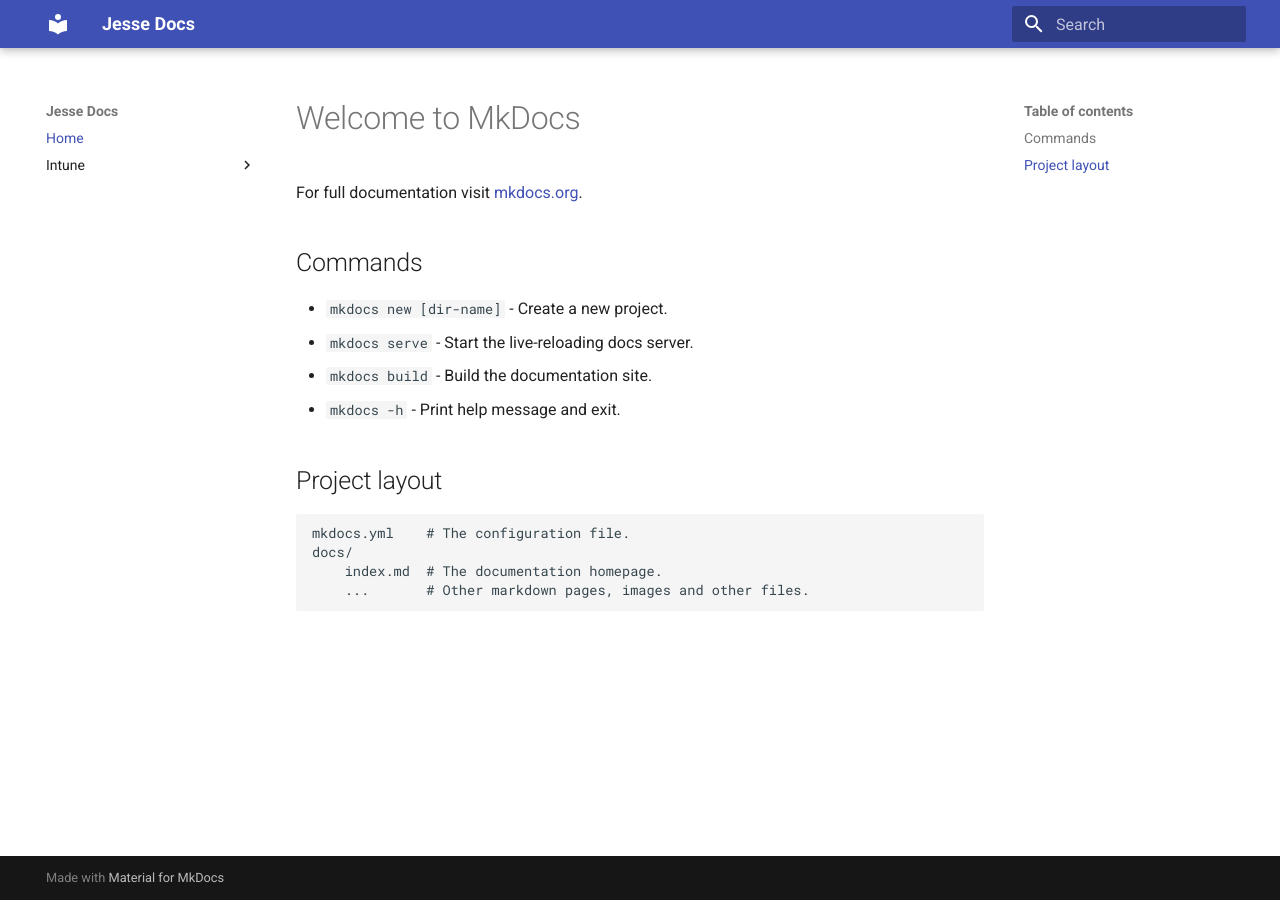
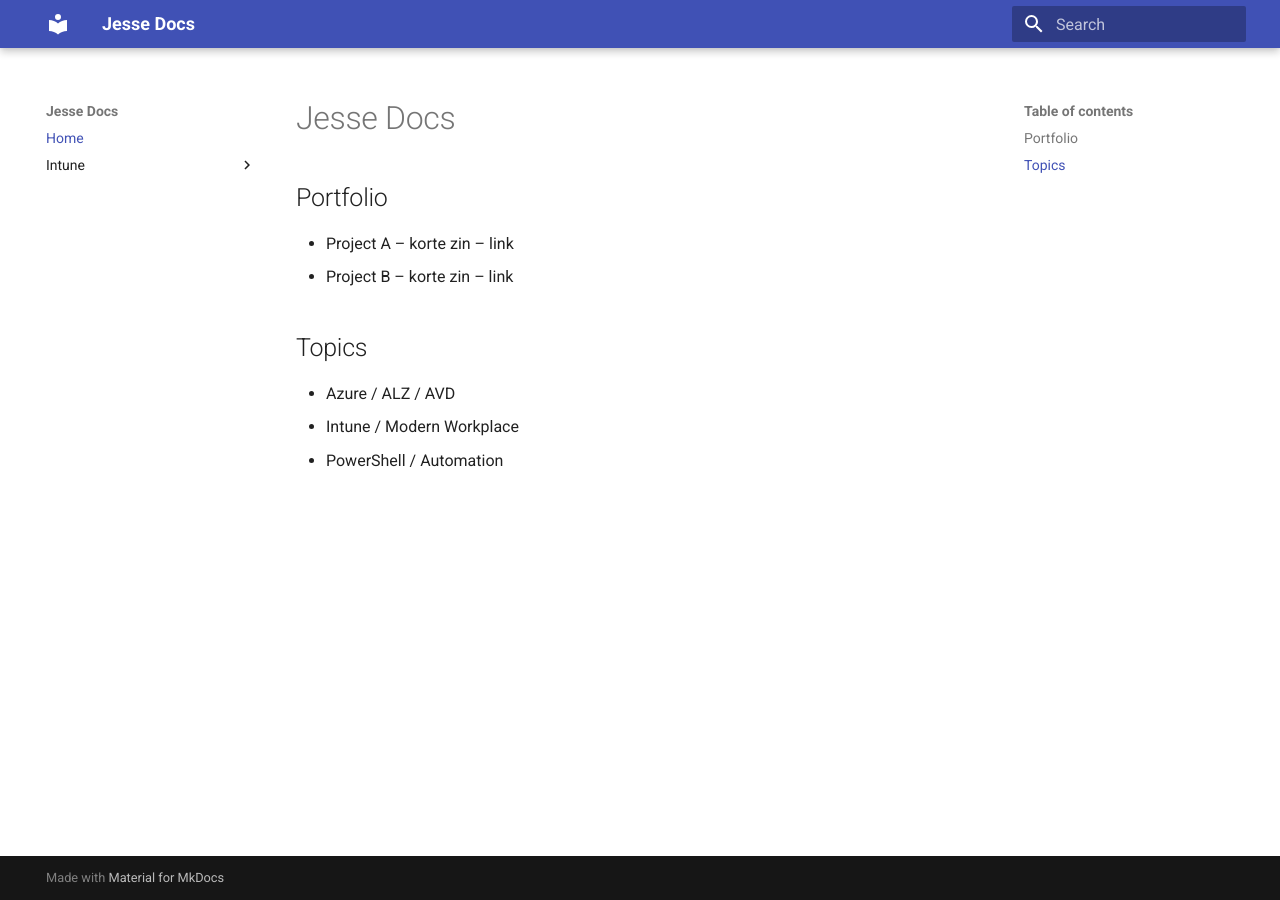
Before and after one commit to jessemuldergit/docs, an MkDocs documentation site: the page built from docs/index.md, in a window 1280 px wide. Built offline with MkDocs 1.6.1 and Material for MkDocs 9.7.7, drawn with Linux system fonts in a browser that asks for light colours.

Commit message:
site online

```diff
--- a/docs/index.md
+++ b/docs/index.md
@@ -1,17 +1,10 @@
-# Welcome to MkDocs
+# Jesse Docs
 
-For full documentation visit [mkdocs.org](https://www.mkdocs.org).
+## Portfolio
+- Project A – korte zin – link
+- Project B – korte zin – link
 
-## Commands
-
-* `mkdocs new [dir-name]` - Create a new project.
-* `mkdocs serve` - Start the live-reloading docs server.
-* `mkdocs build` - Build the documentation site.
-* `mkdocs -h` - Print help message and exit.
-
-## Project layout
-
-    mkdocs.yml    # The configuration file.
-    docs/
-        index.md  # The documentation homepage.
-        ...       # Other markdown pages, images and other files.
+## Topics
+- Azure / ALZ / AVD
+- Intune / Modern Workplace
+- PowerShell / Automation
```
